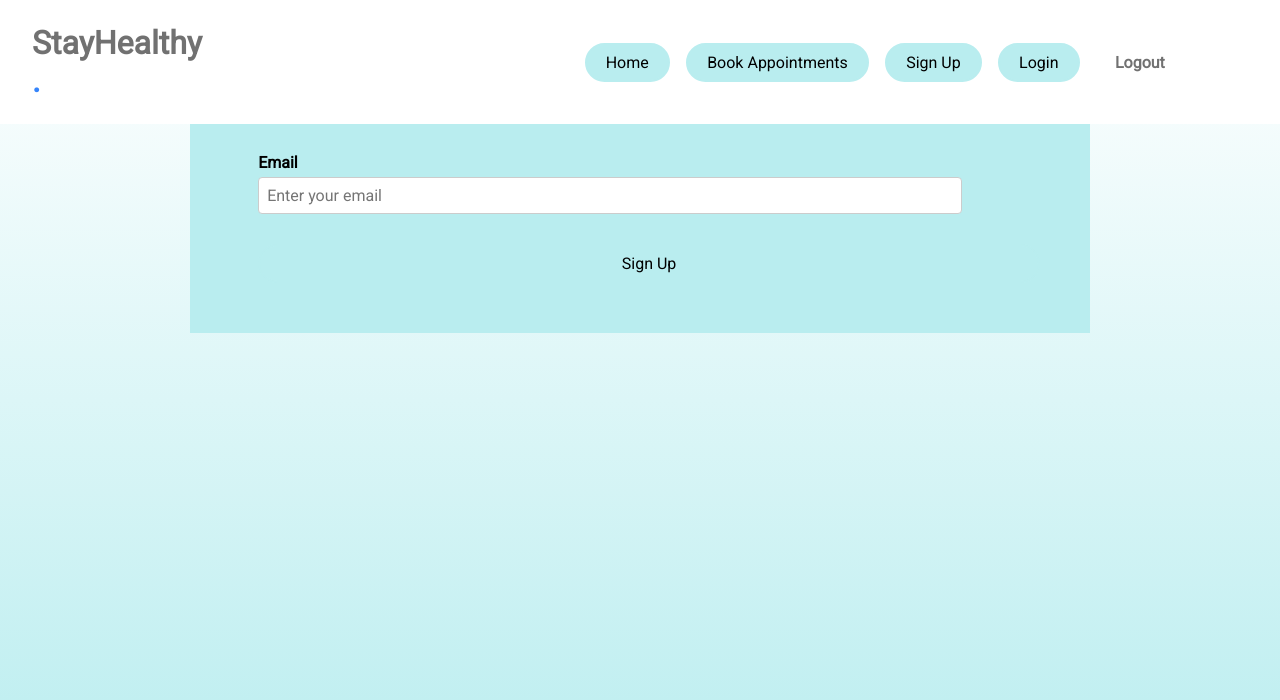
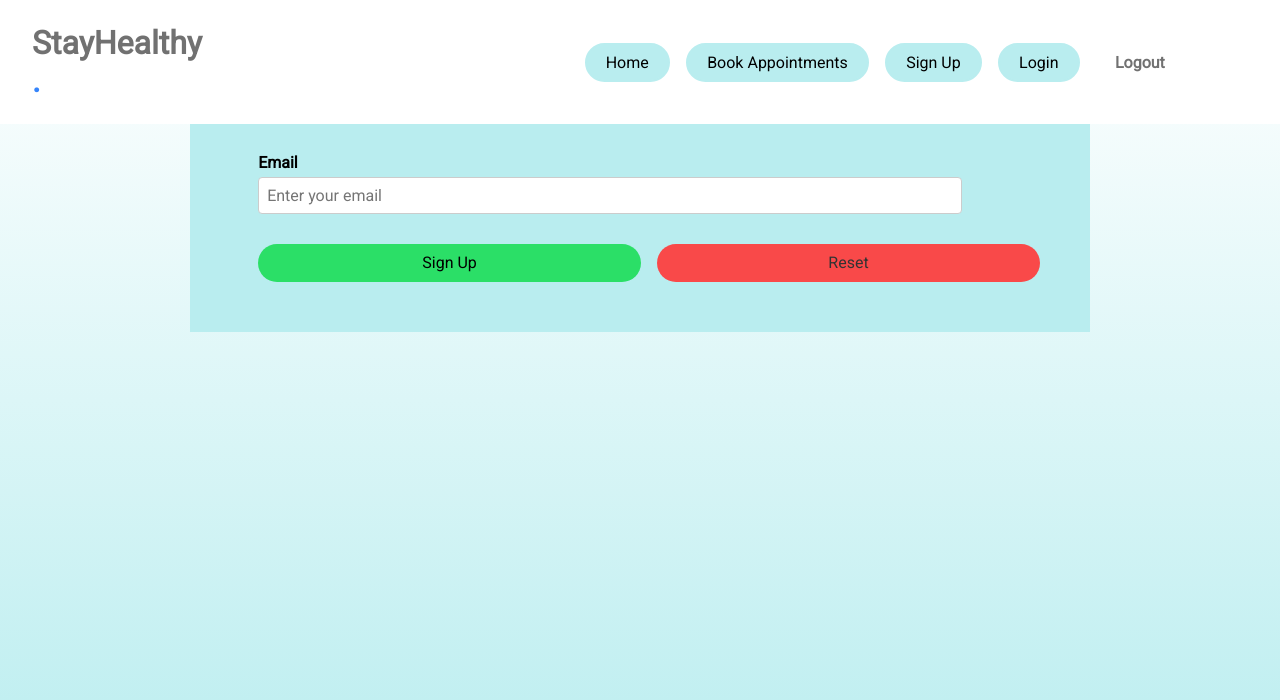
Before and after one commit to kabalkan/healthapprepo, a React (Create React App) app: page /Sign_Up in a window 1280 px wide. Shown: the top 700 px of the page. Built offline with nearby package versions, Linux system fonts and the light colour scheme.

Commit message:
Added reset button, updated css

```diff
--- a/src/Components/Sign_Up/Sign_Up.css
+++ b/src/Components/Sign_Up/Sign_Up.css
@@ -128,3 +128,28 @@ body {
     background-color: #dc3545; /* Set background color for danger button */
     color: #fff; /* Set text color for danger button */
 }
+
+.form-buttons {
+  display: flex;
+  gap: 1rem;
+  margin-top: 1rem;
+}
+
+.btn1, .btn2 {
+  padding: 0.6rem 1.5rem;
+  border: none;
+  border-radius: 25px;
+  font-size: 1rem;
+  cursor: pointer;
+}
+
+.btn1 {
+  background-color: #2BDF67;
+  color: black;
+}
+
+.btn2 {
+  background-color: #F94949;
+  color: #333;
+  border: none;
+}
--- a/src/Components/Sign_Up/Sign_Up.js
+++ b/src/Components/Sign_Up/Sign_Up.js
@@ -50,6 +50,22 @@ const Sign_Up = () => {
     }
     };
 
+    const resetForm = () => {
+        // Clear form fields
+        setName('');
+        setEmail('');
+        setPhone('');
+        setPassword('');
+        setShowerr('');
+
+        // Remove relevant sessionStorage keys
+        sessionStorage.removeItem("email");
+        sessionStorage.removeItem("username");
+        sessionStorage.removeItem("name");
+        sessionStorage.removeItem("phone");
+        sessionStorage.removeItem("auth-token");
+        };
+
     // JSX to render the Sign Up form
     return (
         <div className="container" style={{marginTop:'5%'}}>
@@ -62,7 +78,10 @@ const Sign_Up = () => {
                             {showerr && <div className="err" style={{ color: 'red' }}>{showerr}</div>}
                         </div>
                         {/* Apply similar logic for other form elements like name, phone, and password to capture user information */}
+                        <div className="form-buttons">
                         <button type="submit" className="btn1">Sign Up</button>
+                        <button type="button" className="btn2" onClick={resetForm}>Reset</button>
+                        </div>
                     </form>
                 </div>
             </div>
```
